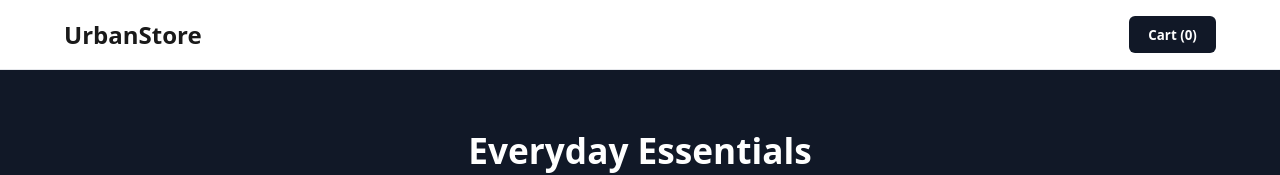
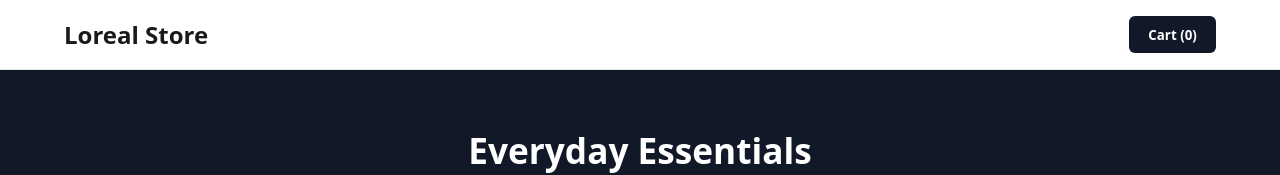
Before and after one commit to dipak9mahalley/eComapp, a React (Create React App) app: page / in a window 1280 px wide. Shown: the top 175 px of the page. Built offline with nearby package versions, Linux system fonts and the light colour scheme.

Commit message:
Second commit for ecomapp

```diff
--- a/src/App.js
+++ b/src/App.js
@@ -44,7 +44,7 @@ export default function App() {
     <div className="store-container">
       {/* Navbar */}
       <header className="navbar">
-        <h1 className="logo">UrbanStore</h1>
+        <h1 className="logo">Loreal Store</h1>
         <button className="cart-btn" onClick={() => setIsCartOpen(!isCartOpen)}>
           Cart ({totalItems})
         </button>
```
